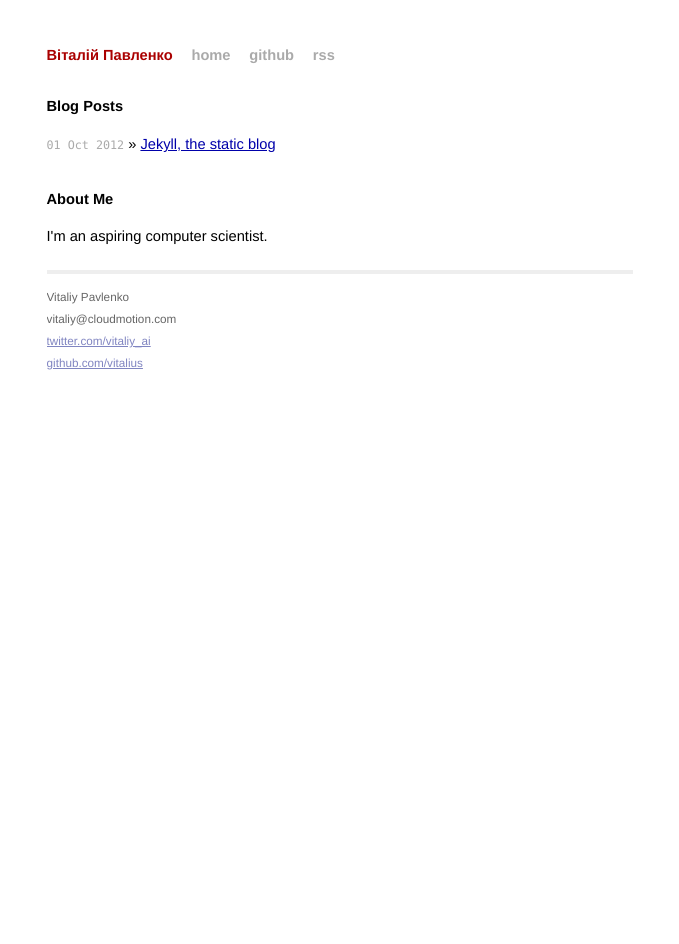
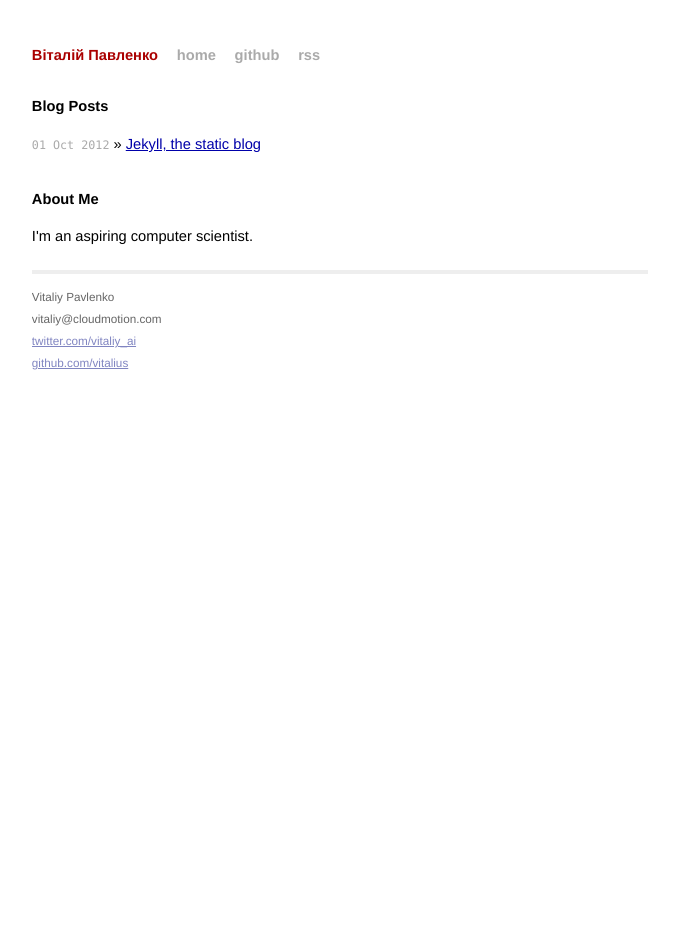
Before and after one commit to vitalius/vitalius.github.com, a Jekyll site: the page built from index.html, in a window 1280 px wide. Shown: the whole page, without its empty margins (300-979 px from the left). Built offline with Jekyll 4.4.1, drawn with Linux system fonts in a browser that asks for light colours.

Commit message:
width fix

```diff
--- a/_posts/2012-10-01-jekyll-the-static-blog.textile
+++ b/_posts/2012-10-01-jekyll-the-static-blog.textile
@@ -7,6 +7,6 @@ h1. {{ page.title }}
 
 p(meta). 01 October 2012
 
-Writing is good for the soul. Writing with tools such as Emacs, Ruby and GitHub is probably good for few other things as well. Finally found a simple minimalistic theme from "Jason Toy":http://www.jtoy.net to start "Jekyll":https://github.com/mojombo/jekyll with.
+They say, writing is good for the soul. Writing with tools such as Emacs, Ruby and GitHub is probably good for few other things as well. Finally found a simple minimalistic theme from "Jason Toy":http://www.jtoy.net to start "Jekyll":https://github.com/mojombo/jekyll with.
 
 Writing with a static site generator feels very much like writing software. First, one figures all the logic and writes a post in a simple text editor, then few Ruby scripts compile the post into proper HTML and link all images, CSS and JavaScript libraries. Now the static site is ready to be served by pretty much any web server and produce visually appealing formatting in a web browser to accompany each post.
--- a/css/screen.css
+++ b/css/screen.css
@@ -81,7 +81,7 @@ ul.posts {
 .site {
   font-size: 110%;
   text-align: justify;
-  width: 40em;
+  width: 42em;
   margin: 3em auto 2em auto;
   line-height: 1.5em;
 }
```
